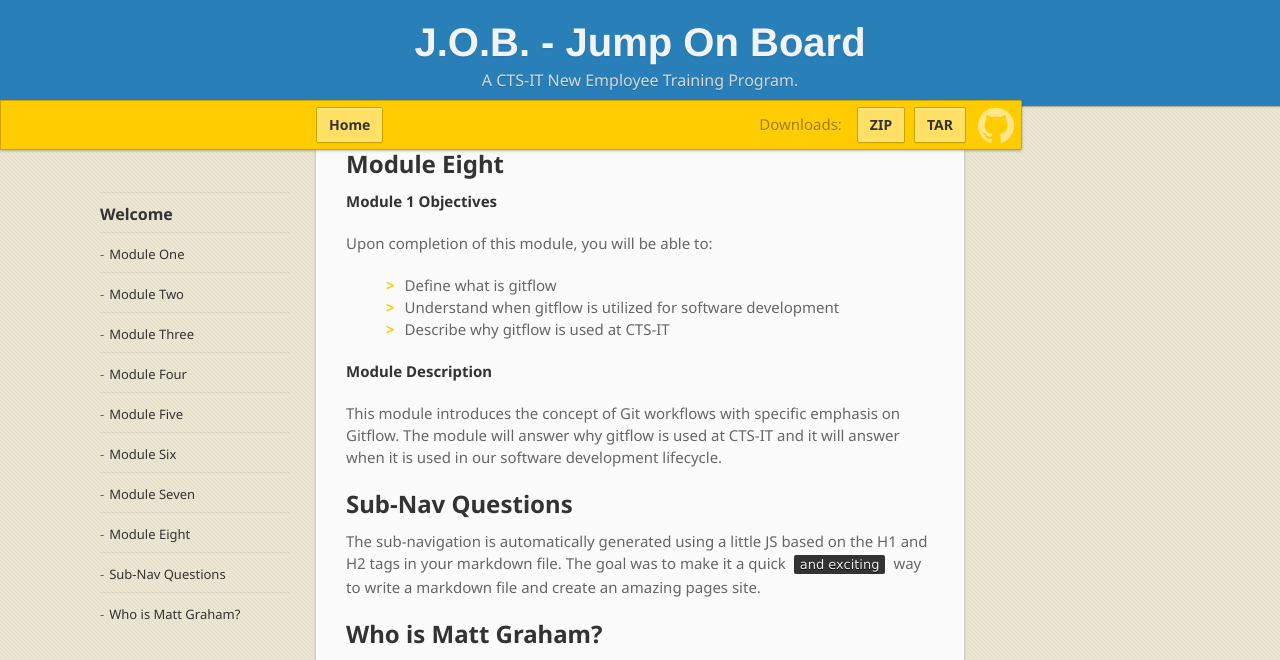
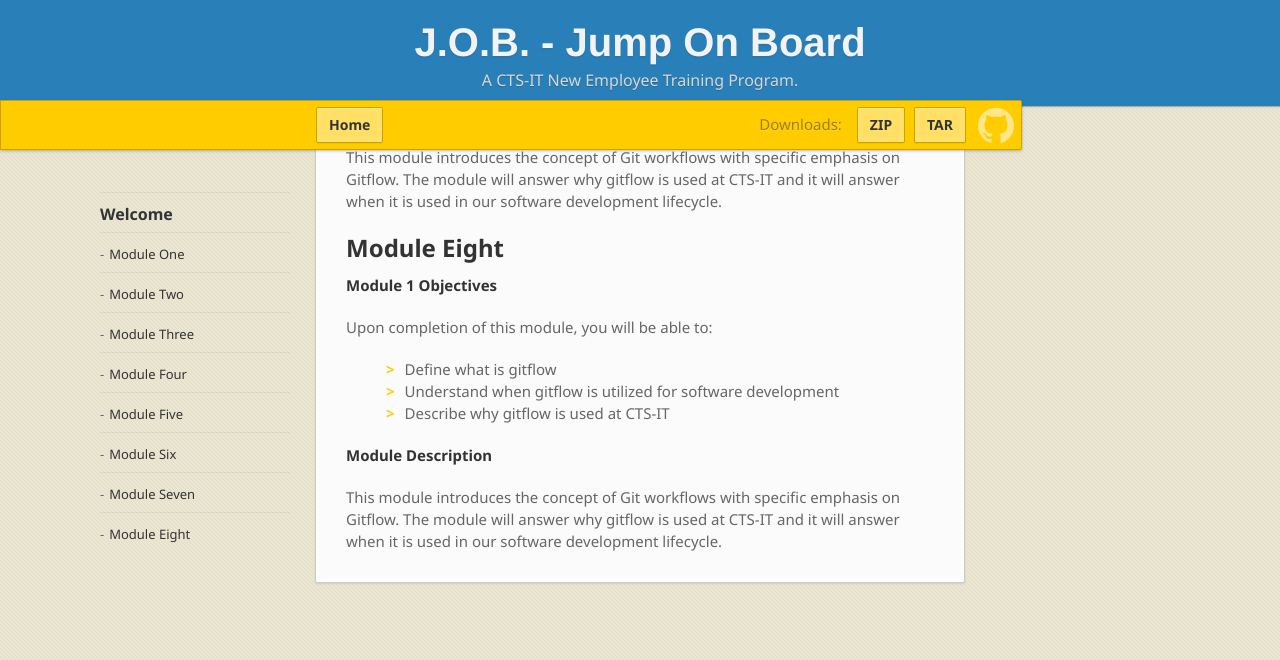
Before and after one commit to stokes-uf/J.O.B.-Jump-On-Board, a Jekyll site: the page built from index.md, in a window 1280 px wide and 1400 px high, scrolled down 3154 px. Shown: the top 660 px of the window. Built offline with Jekyll 4.4.1, drawn with Linux system fonts in a browser that asks for light colours; nearby versions of some CDN libraries; some web fonts are replaced; after the commit the page ends 3777 px from its top, so only the background shows below that; some of the changed text lies outside the part shown; grey boxes are pictures that could not be loaded.

```diff
--- a/_layouts/home.html
+++ b/_layouts/home.html
@@ -27,9 +27,14 @@
     <p><strong>Module Description</strong></p>
     <p>This module introduces the concept of Git workflows with specific emphasis on Gitflow. The module will answer why gitflow is used at CTS-IT and it will answer when it is used in our software development lifecycle. </p>
 
+    <p><strong>Module Materials</strong></p>
+    <ul>
+      <li><a href="https://docs.google.com/presentation/d/1hdr4bp6NqYSJCxwubZKOy7ZtYxLYHtbmtRsvRGFsifg/edit?usp=sharing">Gitflow Introduction Slides</a></li>
+    </ul>
+
 
     <h2>Module Two</h2>
-    <p><strong>Module 1 Objectives</strong></p>
+    <p><strong>Module 2 Objectives</strong></p>
     <p>Upon completion of this module, you will be able to:</p>
     <ul>
       <li>Define what is gitflow</li>
@@ -114,11 +119,6 @@
 
 
 
-    <h2>Sub-Nav Questions</h2>
-
-    <p>The sub-navigation is automatically generated using a little JS based on the H1 and H2 tags in your markdown file. The goal was to make it a quick <code>and exciting</code> way to write a markdown file and create an amazing pages site.  </p>
-
-    {% include mattgraham.html %}
 
     </section>
 
```
